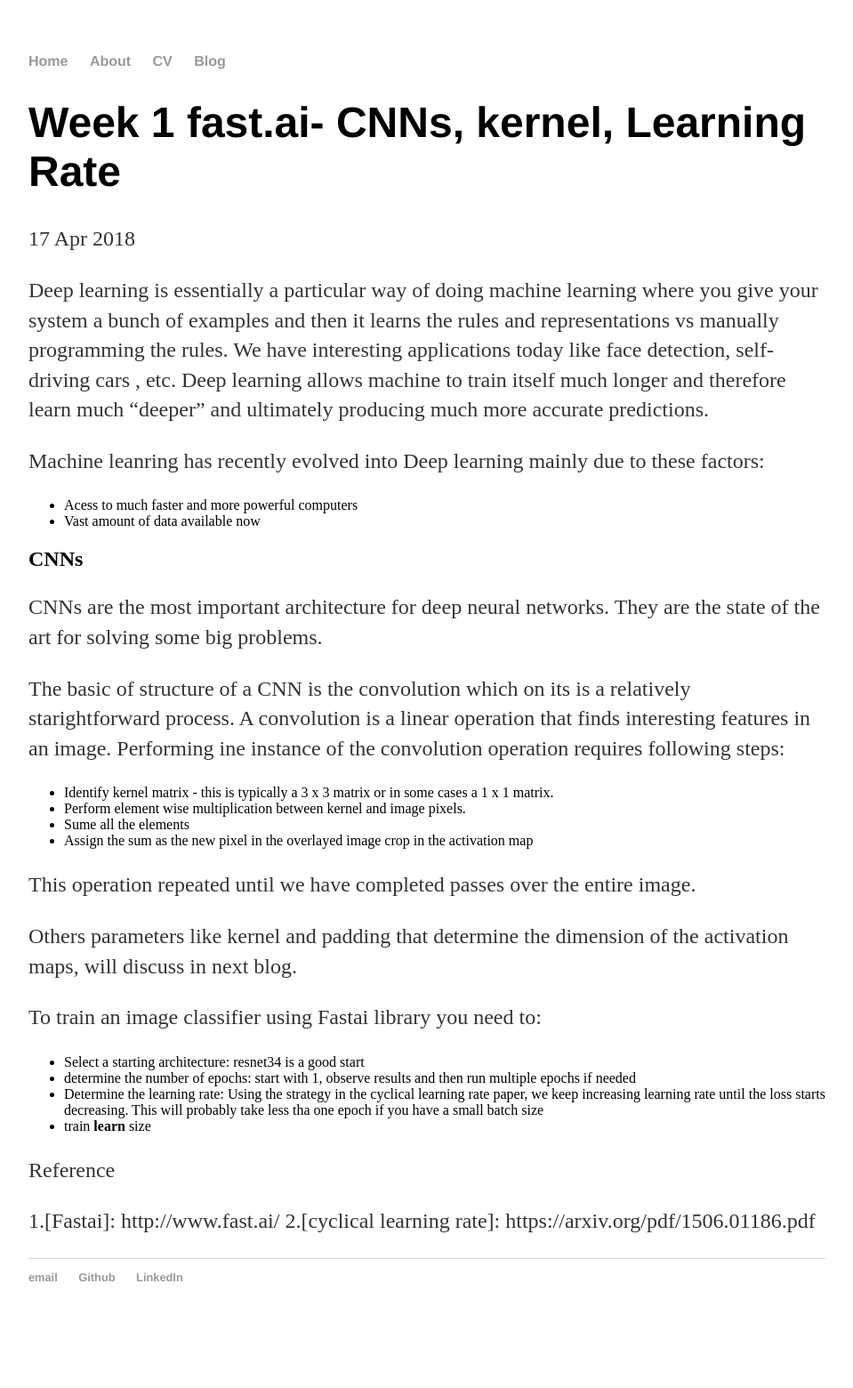
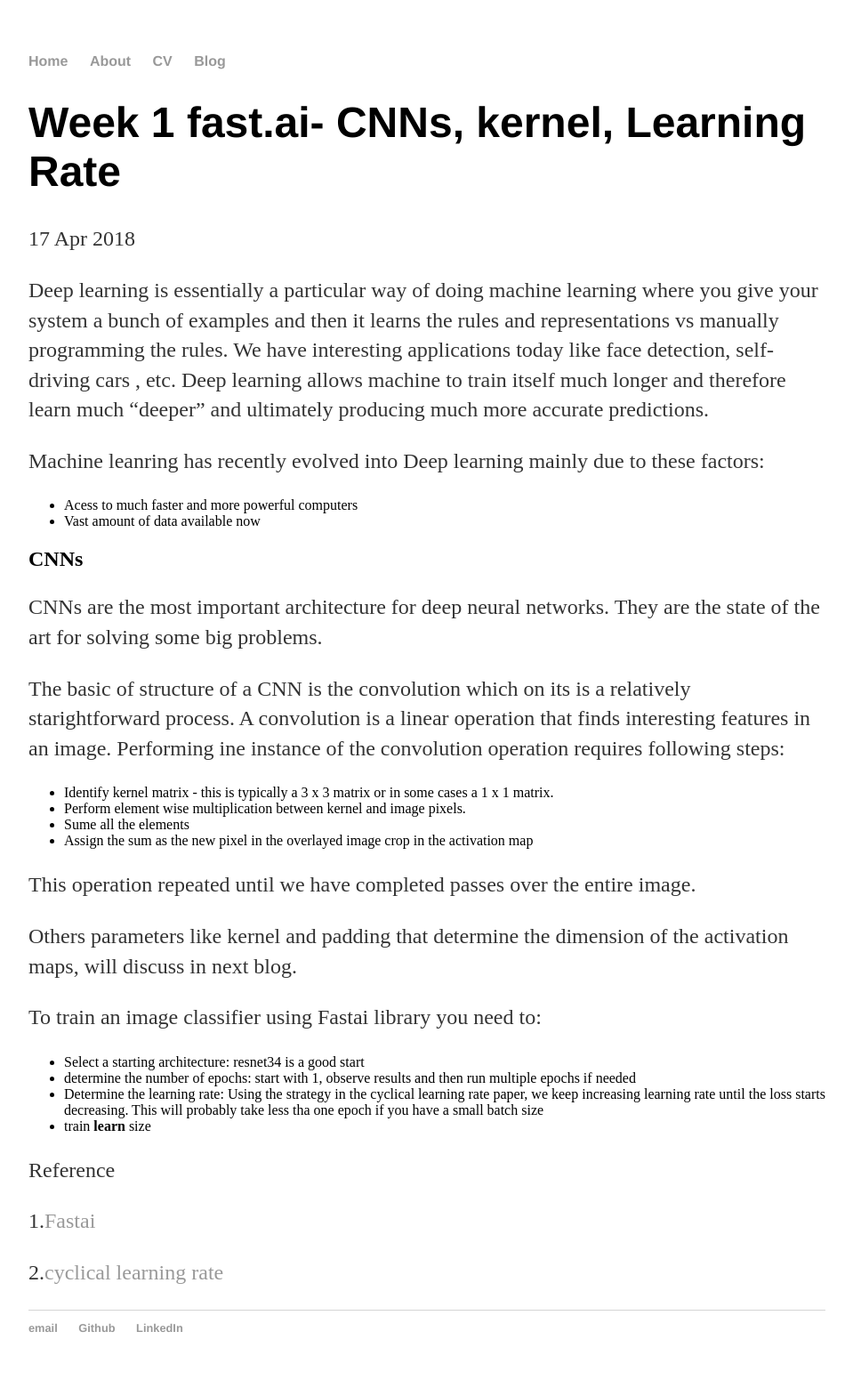
Before and after one commit to summii/summii.github.io, a Jekyll site: the page built from _posts/2018-04-17-week1-fastai-cnns-optimal-learning-rate.md, in a window 1280 px wide. Shown: the whole page at 89% size, without its empty margins (160-1119 px from the left). Built offline with Jekyll 4.4.1, drawn with Linux system fonts in a browser that asks for light colours; before the commit the page ends 1503 px from its top, so only the background shows below that.

Commit message:
minor changes

```diff
--- a/_posts/2018-04-17-week1-fastai-cnns-optimal-learning-rate.md
+++ b/_posts/2018-04-17-week1-fastai-cnns-optimal-learning-rate.md
@@ -36,5 +36,6 @@ probably take less tha one epoch if you have a small batch size
 
 Reference
 
-1.[Fastai]: http://www.fast.ai/
-2.[cyclical learning rate]: https://arxiv.org/pdf/1506.01186.pdf
+1.[Fastai](http://www.fast.ai/)
+
+2.[cyclical learning rate](https://arxiv.org/pdf/1506.01186.pdf)
```
